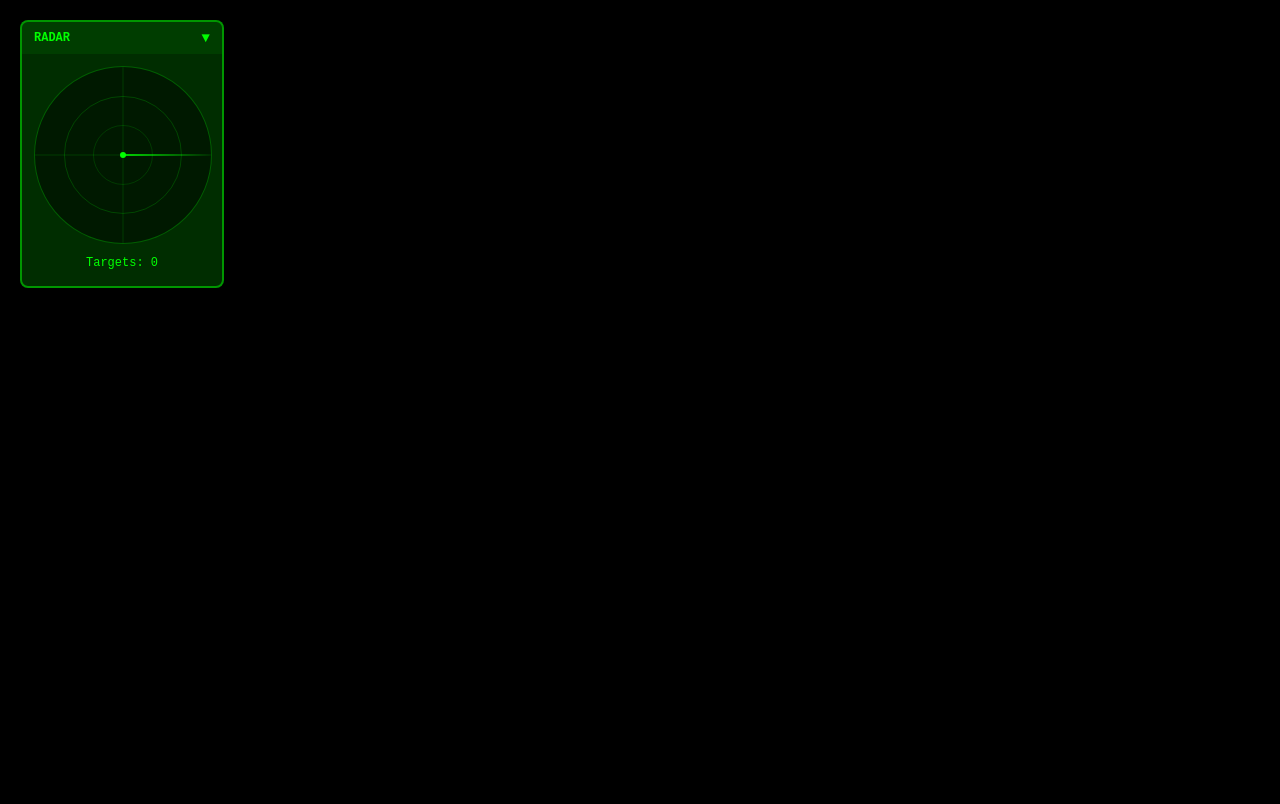
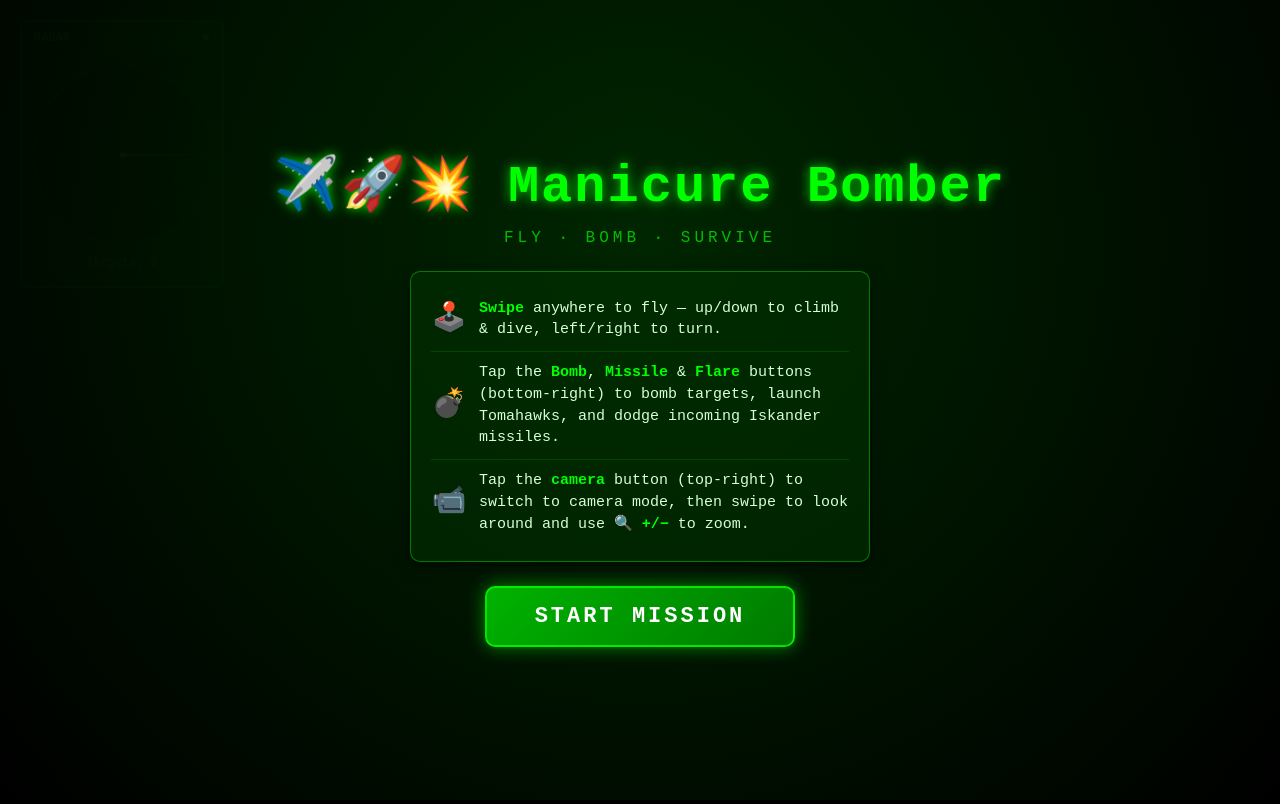
Before and after one commit to abdullah-aa/ManicureBomber, a website: page src/index.html in a window 1280 px wide. Drawn offline with Linux system fonts and the light colour scheme.

Commit message:
Add splash screen withstart button.

```diff
--- a/src/index.html
+++ b/src/index.html
@@ -353,10 +353,138 @@
       #radarDisplay:hover::after {
         opacity: 1;
       }
+
+      /* Splash / Start Screen */
+      #splashScreen {
+        position: fixed;
+        top: 0;
+        left: 0;
+        width: 100%;
+        height: 100%;
+        display: flex;
+        flex-direction: column;
+        align-items: center;
+        justify-content: center;
+        gap: 24px;
+        padding: 24px;
+        box-sizing: border-box;
+        background: radial-gradient(circle at 50% 30%, rgba(0, 40, 0, 0.95), rgba(0, 0, 0, 0.98));
+        color: #00ff00;
+        font-family: 'Courier New', monospace;
+        text-align: center;
+        z-index: 5000;
+        overflow-y: auto;
+      }
+
+      #splashTitle {
+        margin: 0;
+        font-size: clamp(28px, 7vw, 52px);
+        letter-spacing: 2px;
+        text-shadow: 0 0 12px rgba(0, 255, 0, 0.8);
+      }
+
+      #splashTagline {
+        margin: -12px 0 0 0;
+        color: rgba(0, 255, 0, 0.7);
+        font-size: clamp(12px, 3vw, 16px);
+        letter-spacing: 4px;
+        text-transform: uppercase;
+      }
+
+      #splashControls {
+        list-style: none;
+        margin: 0;
+        padding: 16px 20px;
+        max-width: 460px;
+        width: 100%;
+        box-sizing: border-box;
+        background: rgba(0, 50, 0, 0.55);
+        border: 1px solid rgba(0, 255, 0, 0.4);
+        border-radius: 10px;
+        box-shadow: 0 4px 16px rgba(0, 0, 0, 0.5);
+      }
+
+      #splashControls li {
+        display: flex;
+        align-items: center;
+        gap: 12px;
+        text-align: left;
+        font-size: clamp(12px, 3.4vw, 15px);
+        line-height: 1.45;
+        color: #d6ffd6;
+        padding: 10px 0;
+        border-bottom: 1px solid rgba(0, 255, 0, 0.15);
+      }
+
+      #splashControls li:last-child {
+        border-bottom: none;
+      }
+
+      #splashControls .control-icon {
+        flex: 0 0 auto;
+        font-size: clamp(20px, 6vw, 28px);
+        width: 36px;
+        text-align: center;
+      }
+
+      #splashControls strong {
+        color: #00ff00;
+      }
+
+      #startButton {
+        background: linear-gradient(135deg, #00b300, #007a00);
+        color: #ffffff;
+        border: 2px solid rgba(0, 255, 0, 0.8);
+        padding: 16px 48px;
+        font-family: 'Courier New', monospace;
+        font-size: clamp(16px, 4.5vw, 22px);
+        font-weight: bold;
+        letter-spacing: 3px;
+        border-radius: 10px;
+        cursor: pointer;
+        text-transform: uppercase;
+        box-shadow: 0 0 18px rgba(0, 255, 0, 0.5);
+        transition:
+          transform 0.15s ease,
+          box-shadow 0.15s ease,
+          background 0.15s ease;
+      }
+
+      #startButton:hover {
+        background: linear-gradient(135deg, #00d600, #009900);
+        box-shadow: 0 0 26px rgba(0, 255, 0, 0.8);
+        transform: translateY(-2px);
+      }
+
+      #startButton:active {
+        transform: translateY(0);
+        box-shadow: 0 0 14px rgba(0, 255, 0, 0.6);
+      }
     </style>
   </head>
   <body>
     <canvas id="renderCanvas"></canvas>
+
+    <!-- Splash / Start Screen -->
+    <div id="splashScreen">
+      <h1 id="splashTitle">✈️🚀💥 Manicure Bomber</h1>
+      <p id="splashTagline">Fly · Bomb · Survive</p>
+      <ul id="splashControls">
+        <li>
+          <span class="control-icon">🕹️</span>
+          <span><strong>Swipe</strong> anywhere to fly — up/down to climb &amp; dive, left/right to turn.</span>
+        </li>
+        <li>
+          <span class="control-icon">💣</span>
+          <span>Tap the <strong>Bomb</strong>, <strong>Missile</strong> &amp; <strong>Flare</strong> buttons (bottom-right) to bomb targets, launch Tomahawks, and dodge incoming Iskander missiles.</span>
+        </li>
+        <li>
+          <span class="control-icon">📹</span>
+          <span>Tap the <strong>camera</strong> button (top-right) to switch to camera mode, then swipe to look around and use <strong>🔍 +/−</strong> to zoom.</span>
+        </li>
+      </ul>
+      <button id="startButton">Start Mission</button>
+    </div>
 
     <div id="radarOverlay">
       <div id="radarHeader">
```
Also changed, not shown: src/index.ts (+10 -0 lines), src/managers/Game.ts (+21 -0 lines).
